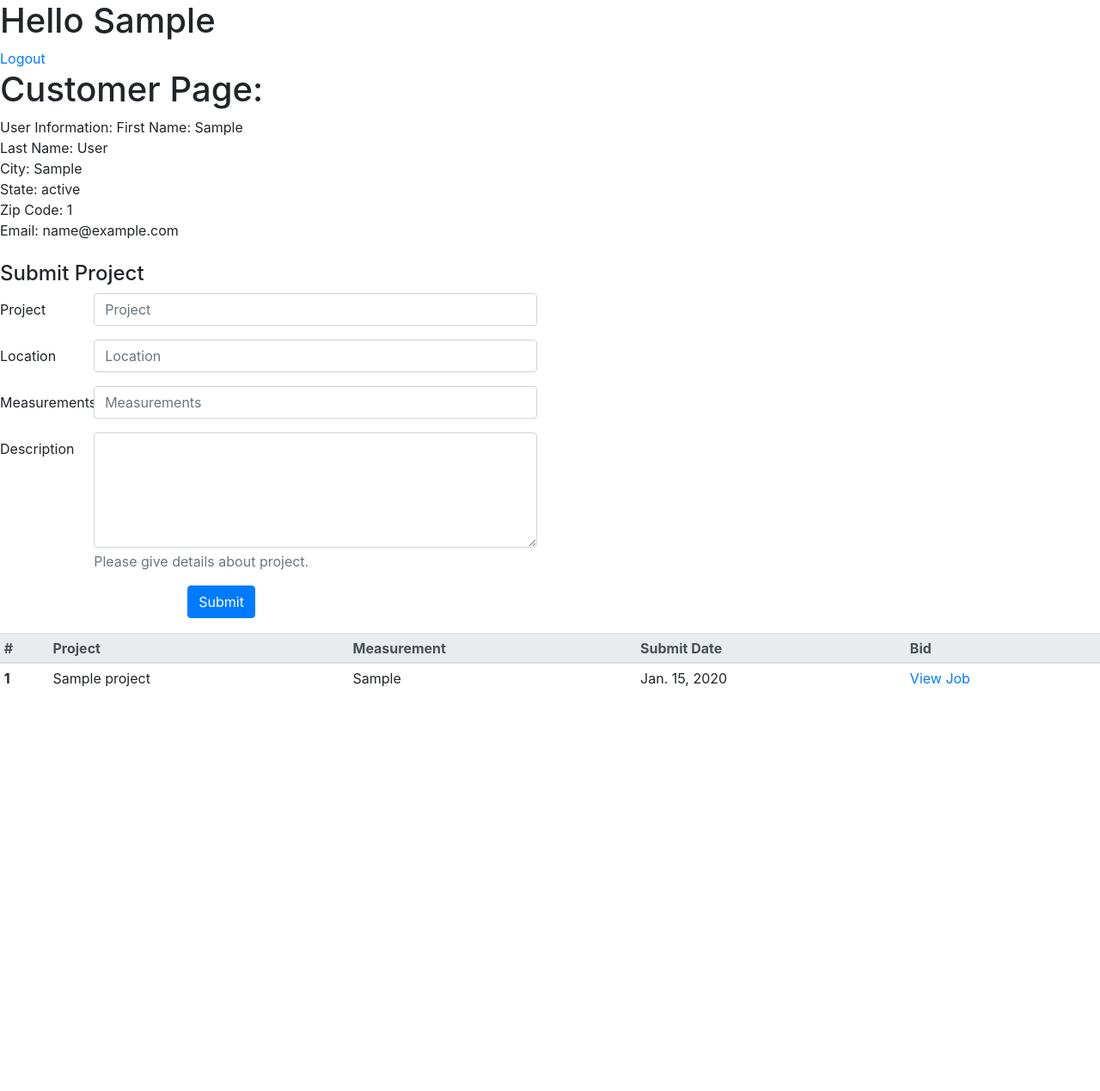
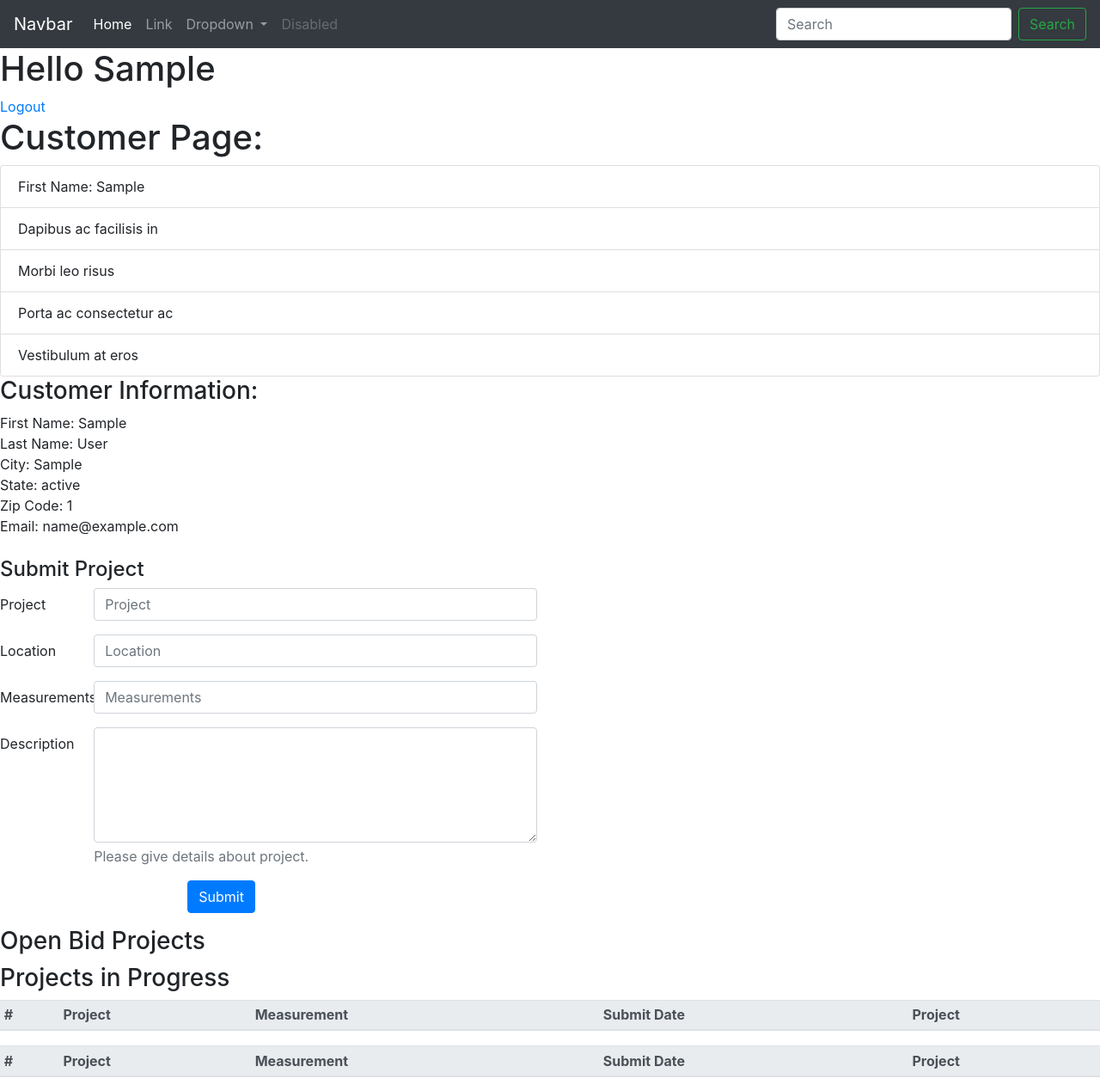
Before and after one commit to Cody-Calhoun/Open-Bid, a Django app: template main/templates/userpage.html in a window 1280 px wide. Shown: the whole page at 86% size. Before the commit the page ends 799 px from the top, so only its background shows below. Run offline with Django 3.2, Linux system fonts and the light colour scheme; the template is opened without the code that fills it: values that come from a table or form of the project are taken from there, others are empty; tables that the repository leaves empty hold one stand-in row (values such as "Sample post"); lists and menus that the app fills with data are empty; some libraries are stand-ins or nearby versions.

Commit message:
commit to test accepted function
created accept function for bids and path for a new table to show bid that was accepted information. also seperates projects with bids that have been accepted  and projects in progress

```diff
--- a/main/models.py
+++ b/main/models.py
@@ -85,6 +85,7 @@ class Project(models.Model):
 class Bid(models.Model):
     price = models.IntegerField()
     scope = models.TextField()
+    accepted = models.BooleanField()
     contractor = models.ForeignKey(Contractor, related_name='bids', on_delete=models.CASCADE)
     project = models.ForeignKey(Project, related_name="bids", on_delete=models.CASCADE)
     created_at = models.DateField(auto_now_add=True)
--- a/main/templates/contractor-home.html
+++ b/main/templates/contractor-home.html
@@ -29,7 +29,7 @@
                     <td>{{project.measurement}}</td>
                     <td>{{project.description}}</td>
                     <td>{{project.customer}}</td>
-                    <td><a href="/bid_form/{{project.id}}">Place bid</a></td>
+                    <td><button><a href="/bid_form/{{project.id}}">Place bid</a></button></td>
                 </tr>
                 {% endfor %}
             </table>
--- a/main/templates/project_info.html
+++ b/main/templates/project_info.html
@@ -20,7 +20,7 @@
         <a href="/logout">Logout</a>
     </header>
     <h1>This is the project info page!</h1>
-
+t
 
 <p>{{project.title}}</p>
 <p>{{project.location}}</p>
--- a/main/templates/userpage.html
+++ b/main/templates/userpage.html
@@ -14,6 +14,41 @@
 <link rel="stylesheet" href="css/style.css">
 <title>UserPage</title>
 </head>
+<nav class="navbar navbar-expand-lg navbar-dark bg-dark">
+    <a class="navbar-brand" href="#">Navbar</a>
+    <button class="navbar-toggler" type="button" data-toggle="collapse" data-target="#navbarSupportedContent" aria-controls="navbarSupportedContent" aria-expanded="false" aria-label="Toggle navigation">
+      <span class="navbar-toggler-icon"></span>
+    </button>
+
+    <div class="collapse navbar-collapse" id="navbarSupportedContent">
+      <ul class="navbar-nav mr-auto">
+        <li class="nav-item active">
+          <a class="nav-link" href="/">Home <span class="sr-only">(current)</span></a>
+        </li>
+        <li class="nav-item">
+          <a class="nav-link" href="#">Link</a>
+        </li>
+        <li class="nav-item dropdown">
+          <a class="nav-link dropdown-toggle" href="#" id="navbarDropdown" role="button" data-toggle="dropdown" aria-haspopup="true" aria-expanded="false">
+            Dropdown
+          </a>
+          <div class="dropdown-menu" aria-labelledby="navbarDropdown">
+            <a class="dropdown-item" href="#">Action</a>
+            <a class="dropdown-item" href="#">Another action</a>
+            <div class="dropdown-divider"></div>
+            <a class="dropdown-item" href="#">Something else here</a>
+          </div>
+        </li>
+        <li class="nav-item">
+          <a class="nav-link disabled" href="#" tabindex="-1" aria-disabled="true">Disabled</a>
+        </li>
+      </ul>
+      <form class="form-inline my-2 my-lg-0">
+        <input class="form-control mr-sm-2" type="search" placeholder="Search" aria-label="Search">
+        <button class="btn btn-outline-success my-2 my-sm-0" type="submit">Search</button>
+      </form>
+    </div>
+  </nav>
 <body>
   <header>
     <h1>Hello {{customer.fname}}</h1>
@@ -21,7 +56,14 @@
   </header>
 <h1>Customer Page:</h1>
 
-    User Information:
+<ul class="list-group">
+    <li class="list-group-item">First Name: {{customer.fname}}</li>
+    <li class="list-group-item">Dapibus ac facilisis in</li>
+    <li class="list-group-item">Morbi leo risus</li>
+    <li class="list-group-item">Porta ac consectetur ac</li>
+    <li class="list-group-item">Vestibulum at eros</li>
+</ul>
+    <h3>Customer Information:</h3>
     First Name: {{customer.fname}} <br>
     Last Name: {{customer.lname}} <br>
     City: {{customer.city}} <br>
@@ -66,7 +108,7 @@
         </div>
     </form>
 
-
+    <h3>Open Bid Projects</h3>
     <table class="table table-sm">
         <div class="row">
             <div class="col-md-5">
@@ -76,18 +118,48 @@
                 <th scope="col">Project</th>
                 <th scope="col">Measurement</th>
                 <th scope="col">Submit Date</th>
-                <th scope="col">Bid</th>
+                <th scope="col">Project</th>
             </tr>
             </thead>
             <tbody>
             {% for job in customer.projects.all %}
+            {% if job.accepted == False %}
             <tr>
                 <th scope="row">{{job.id}}</th>
                 <td>{{job.title}}</td>
                 <td>{{job.measurements}}</td>
                 <td>{{job.created_at}}</td>
-                <td><a href="/cus_view_proj/{{job.id}}">View Job</a></td>
+                <td><a href="/cus_view_proj/{{job.id}}">View Project</a></td>
             </tr>
+            {% endif %}
+            {% endfor %}
+            </tbody>
+            </div>
+        </div>
+    <h3>Projects in Progress</h3>
+    <table class="table table-sm">
+        <div class="row">
+            <div class="col-md-5">
+            <thead class="thead-light">
+            <tr>
+                <th scope="col">#</th>
+                <th scope="col">Project</th>
+                <th scope="col">Measurement</th>
+                <th scope="col">Submit Date</th>
+                <th scope="col">Project</th>
+            </tr>
+            </thead>
+            <tbody>
+            {% for job in customer.projects.all %}
+            {% if job.accepted == True %}
+            <tr>
+                <th scope="row">{{job.id}}</th>
+                <td>{{job.title}}</td>
+                <td>{{job.measurements}}</td>
+                <td>{{job.created_at}}</td>
+                <td><a href="/cus_view_proj/{{job.id}}">View Project</a></td>
+            </tr>
+            {% endif %}
             {% endfor %}
             </tbody>
             </div>
--- a/main/templates/view_bid.html
+++ b/main/templates/view_bid.html
@@ -17,6 +17,7 @@
     <p>Representative is {{bid.contractor.alias}}</p>
     <p>Estimated price is ${{bid.price}}</p>
     <p>Bid description/scope is {{bid.scope}}</p>
+    <a href="/accept_bid/{{bid.id}}">Accept Bid</a>
 
 
 </body>
--- a/main/urls.py
+++ b/main/urls.py
@@ -20,5 +20,6 @@ urlpatterns = [
     path('place_bid', views.place_bid),
     path('edit_bid/<int:id>', views.edit_bid),
     path('process_edit/<int:id>', views.process_edit),
+    path('accept_bid/<int:id>', views.accept_bid),
 
 ]
```
Also changed, not shown: main/views.py (+7 -0 lines), main/templates/home.html (indentation only).
